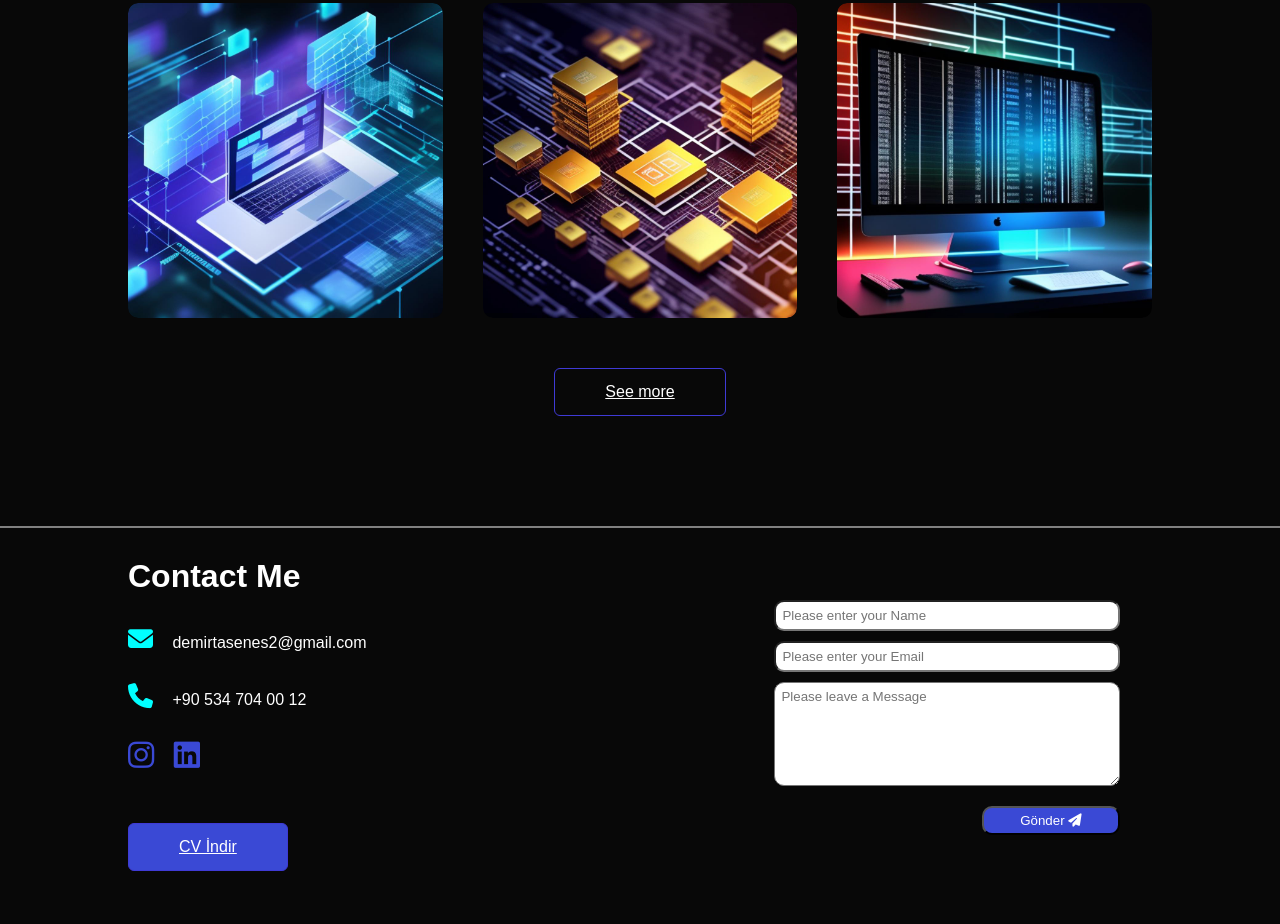
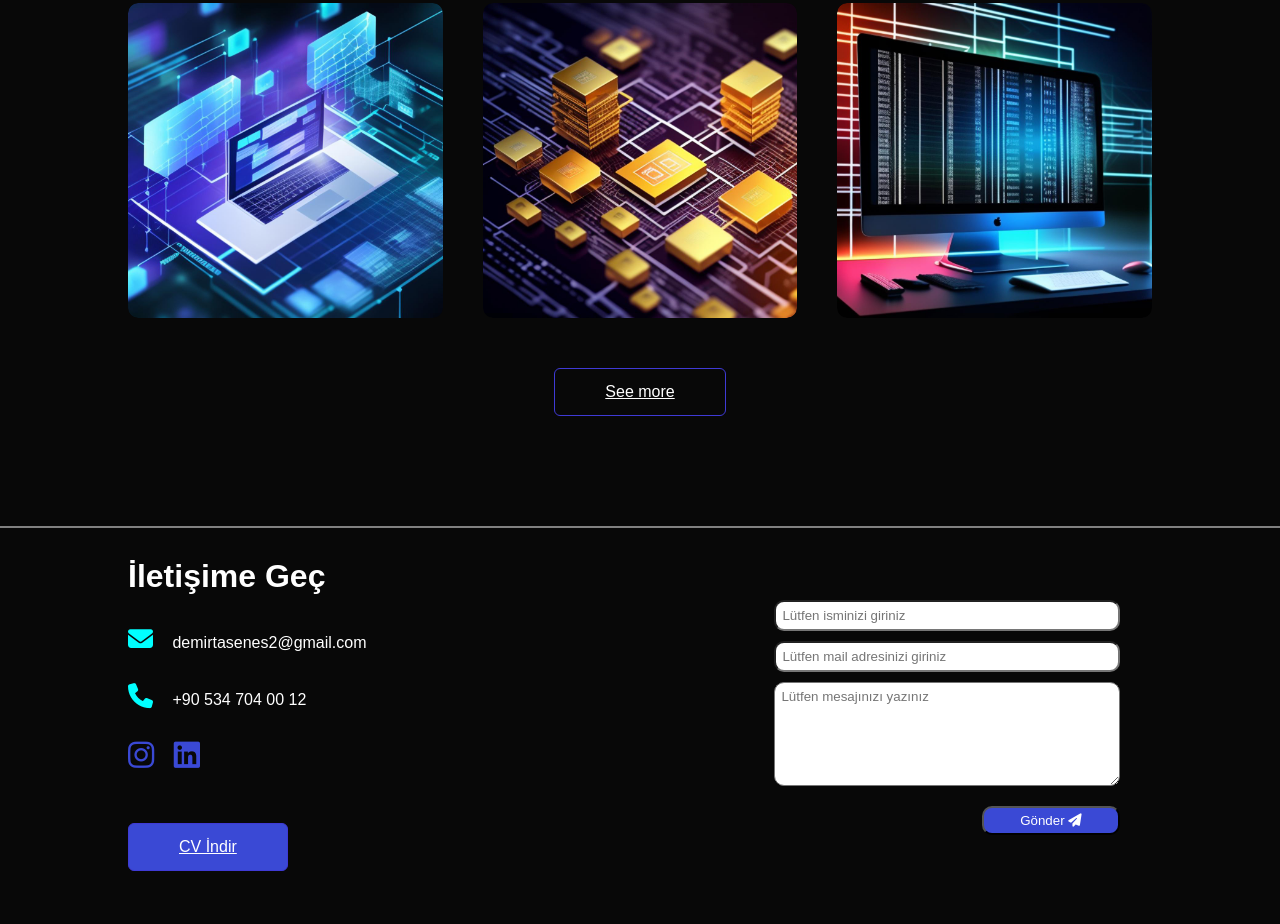
Before and after one commit to demirtasenes4/Personal-Portfolio, a plain HTML site: page indextr.html in a window 1280 px wide. Shown: the part 2178-3102 px from the top of the page. Drawn offline with Linux system fonts and the light colour scheme.

Commit message:
Turkish translation fixes

```diff
--- a/indextr.html
+++ b/indextr.html
@@ -157,7 +157,7 @@
                 <div class="row">
                     <img src="images/logo.jpg">
                     <div class="contact-left">
-                        <h1>Contact Me</h1>
+                        <h1>İletişime Geç</h1>
                         <p><i class="fa-solid fa-envelope"></i> demirtasenes2@gmail.com</p>
                         <p><i class="fa-solid fa-phone"></i> +90 534 704 00 12</p>
                         <div class="social-icons">
@@ -168,9 +168,9 @@
                     </div>
                     <div class="contact-right">
                         <form>
-                            <input type="text" name="name" placeholder="Please enter your Name" required>
-                            <input type="email" name="email" placeholder="Please enter your Email" required>
-                            <textarea name="Message" rows="6" maxlength="400" placeholder="Please leave a Message"></textarea>
+                            <input type="text" name="name" placeholder="Lütfen isminizi giriniz" required>
+                            <input type="email" name="email" placeholder="Lütfen mail adresinizi giriniz" required>
+                            <textarea name="Message" rows="6" maxlength="400" placeholder="Lütfen mesajınızı yazınız"></textarea>
                             <button type="submit"> Gönder <i class="fas fa-paper-plane"></i></button>
                         </form>
                     </div>
```
